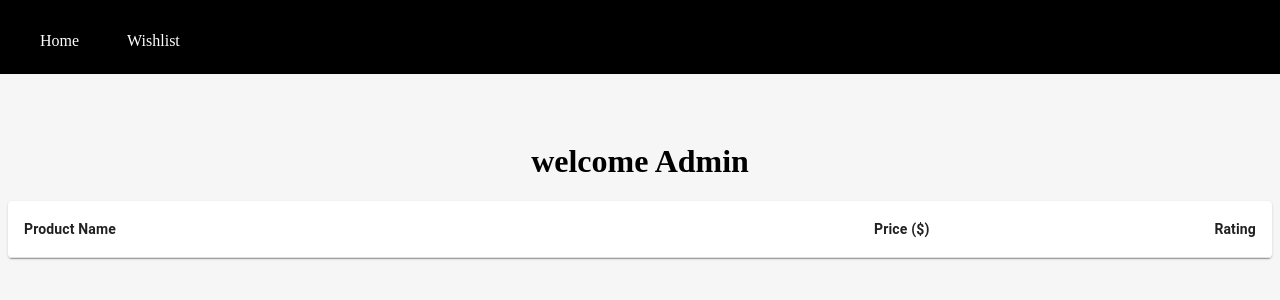
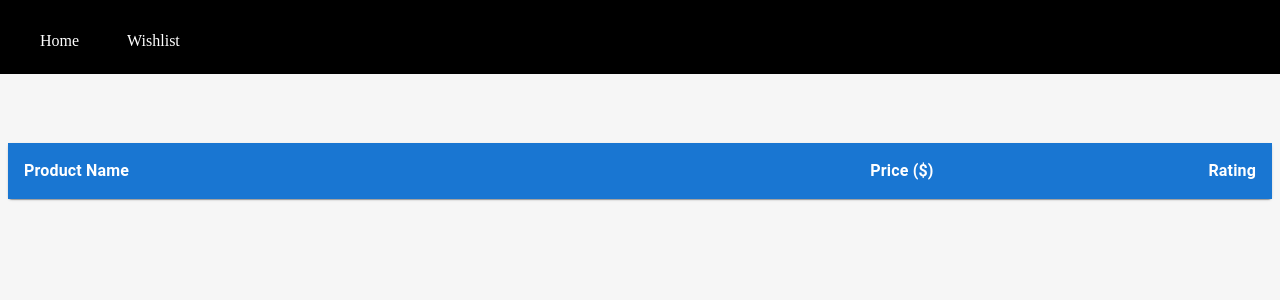
Before and after one commit to Bhavna0421/ecommerce_app, a Next.js app: page /adminwishlistpage in a window 1280 px wide. Shown: the top 300 px of the page. Built offline with nearby package versions, Linux system fonts and the light colour scheme.

Commit message:
done admin panel

```diff
--- a/src/pages/adminpage.tsx
+++ b/src/pages/adminpage.tsx
@@ -10,7 +10,30 @@ import {
   TableContainer,
   TableHead,
   TableRow,
+  styled,
+  tableCellClasses,
 } from "@mui/material";
+
+const StyledTableCell = styled(TableCell)(({ theme }) => ({
+  [`&.${tableCellClasses.head}`]: {
+    // backgroundColor: theme.palette.common.black,
+    color: theme.palette.common.white,
+    fontSize: 16,
+  },
+  [`&.${tableCellClasses.body}`]: {
+    fontSize: 16,
+  },
+}));
+
+const StyledTableRow = styled(TableRow)(({ theme }) => ({
+  "&:nth-of-type(odd)": {
+    backgroundColor: theme.palette.action.hover,
+  },
+  // hide last border
+  "&:last-child td, &:last-child th": {
+    border: 0,
+  },
+}));
 
 const AdminPage = () => {
   const user = "admin";
@@ -48,26 +71,36 @@ const AdminPage = () => {
         <TableContainer>
           <Table sx={{ minWidth: 60 }} aria-label="simple table">
             <TableHead>
-              <TableRow>
-                <TableCell>Product Name</TableCell>
-                <TableCell align="right">Price&nbsp;($)</TableCell>
-                <TableCell align="right">Rating</TableCell>
-                <TableCell align="right">Quantity&nbsp;(no.)</TableCell>
+              <StyledTableRow style={{
+                    // minWidth: column.minWidth,
+                    backgroundColor: "#1976d2",
+                    color: "#fff",
+                  }}>
+                <StyledTableCell>Product Name</StyledTableCell>
+                <StyledTableCell align="right">Price&nbsp;($)</StyledTableCell>
+                <StyledTableCell align="right">Rating</StyledTableCell>
+                <StyledTableCell align="right">
+                  Quantity&nbsp;(no.)
+                </StyledTableCell>
                 {/* <TableCell align="right">Protein&nbsp;(g)</TableCell> */}
-              </TableRow>
+              </StyledTableRow>
             </TableHead>
             <TableBody>
               {cart?.map((product) => (
-                <TableRow key={product.id}>
-                  <TableCell component="th" scope="row">
+                <StyledTableRow key={product.id}>
+                  <StyledTableCell component="th" scope="row">
                     {product.title}
-                  </TableCell>
-                  <TableCell align="right">&nbsp;${product.price}</TableCell>
-                  <TableCell align="right">
+                  </StyledTableCell>
+                  <StyledTableCell align="right">
+                    &nbsp;${product.price}
+                  </StyledTableCell>
+                  <StyledTableCell align="right">
                     {renderRatingStars(product.rating)}
-                  </TableCell>
-                  <TableCell align="right">{product.quantity}</TableCell>
-                </TableRow>
+                  </StyledTableCell>
+                  <StyledTableCell align="right">
+                    {product.quantity}
+                  </StyledTableCell>
+                </StyledTableRow>
               ))}
             </TableBody>
           </Table>
--- a/src/pages/adminwishlistpage.tsx
+++ b/src/pages/adminwishlistpage.tsx
@@ -10,7 +10,30 @@ import {
   TableContainer,
   TableHead,
   TableRow,
+  styled,
+  tableCellClasses,
 } from "@mui/material";
+
+const StyledTableCell = styled(TableCell)(({ theme }) => ({
+  [`&.${tableCellClasses.head}`]: {
+    // backgroundColor: theme.palette.common.black,
+    color: theme.palette.common.white,
+    fontSize: 16,
+  },
+  [`&.${tableCellClasses.body}`]: {
+    fontSize: 16,
+  },
+}));
+
+const StyledTableRow = styled(TableRow)(({ theme }) => ({
+  "&:nth-of-type(odd)": {
+    backgroundColor: theme.palette.action.hover,
+  },
+  // hide last border
+  "&:last-child td, &:last-child th": {
+    border: 0,
+  },
+}));
 
 const AdminPage = () => {
   const user = "admin";
@@ -43,39 +66,43 @@ const AdminPage = () => {
   return (
     <>
       <AdminHeader />
-      <h1 style={{ textAlign: "center", marginTop: "80px" }}>welcome Admin</h1>
+      <h1 style={{ textAlign: "center", marginTop: "80px" }}></h1>
       <Paper>
         <TableContainer>
           <Table sx={{ minWidth: 60 }} aria-label="simple table">
             <TableHead>
-              <TableRow>
-                <TableCell style={{ fontWeight: "bold" }}>
+              <StyledTableRow
+                style={{
+                  // minWidth: column.minWidth,
+                  backgroundColor: "#1976d2",
+                  color: "#fff",
+                }}
+              >
+                <StyledTableCell style={{ fontWeight: "bold" }}>
                   Product Name
-                </TableCell>
-                <TableCell align="right" style={{ fontWeight: "bold" }}>
+                </StyledTableCell>
+                <StyledTableCell align="right" style={{ fontWeight: "bold" }}>
                   Price&nbsp;($)
-                </TableCell>
-                <TableCell align="right" style={{ fontWeight: "bold" }}>
+                </StyledTableCell>
+                <StyledTableCell align="right" style={{ fontWeight: "bold" }}>
                   Rating
-                </TableCell>
-                {/* <TableCell align="right">Quantity&nbsp;(no.)</TableCell> */}
-              </TableRow>
+                </StyledTableCell>
+              </StyledTableRow>
             </TableHead>
             <TableBody>
               {cart?.map((product) => (
-                <TableRow
-                  key={product.id}
-                  //   sx={{ "&:last-child td, &:last-child th": { border: 0 } }}
-                >
-                  <TableCell component="th" scope="row">
+                <StyledTableRow key={product.id}>
+                  <StyledTableCell component="th" scope="row">
                     {product.title}
-                  </TableCell>
-                  <TableCell align="right">&nbsp;${product.price}</TableCell>
-                  <TableCell align="right">
+                  </StyledTableCell>
+                  <StyledTableCell align="right">
+                    &nbsp;${product.price}
+                  </StyledTableCell>
+                  <StyledTableCell align="right">
                     {renderRatingStars(product.rating)}
-                  </TableCell>
+                  </StyledTableCell>
                   {/* <TableCell align="right">{product.quantity}</TableCell> */}
-                </TableRow>
+                </StyledTableRow>
               ))}
             </TableBody>
           </Table>
```
